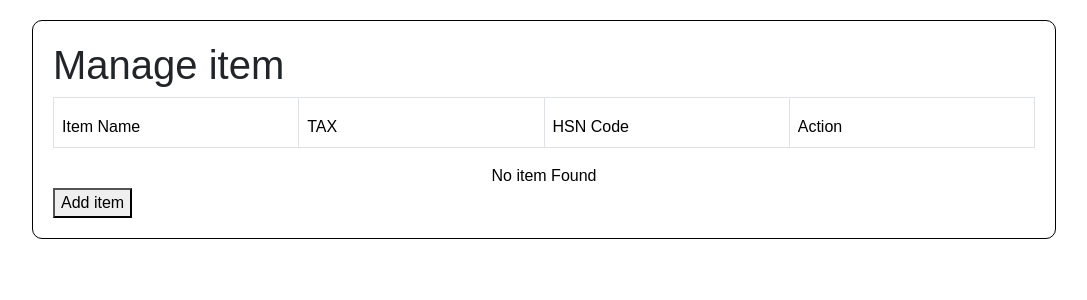
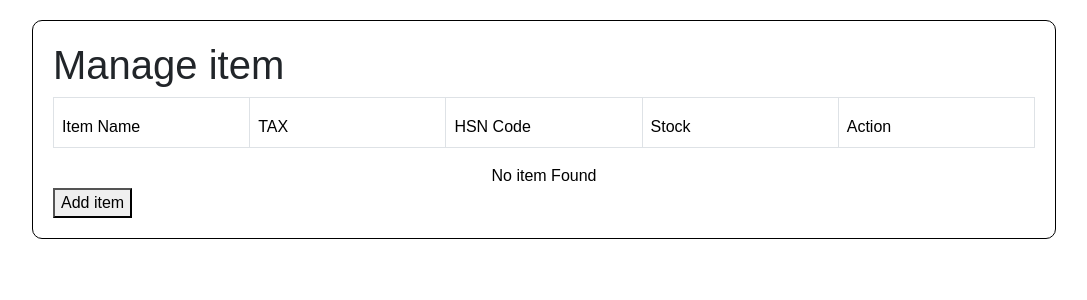
Before and after one commit to Sahil0215/vercceldemo, a Django app: page /manage_item/ in a window 1280 px wide. Shown: the part 48-348 px from the top of the page, without its empty margins (96-1183 px from the left). Run offline with Django 5.2, Linux system fonts and the light colour scheme; the visitor is signed in with stand-in values (Sample User, id 1); data that the repository does not hold is empty.

Commit message:
commit55

```diff
--- a/demo/bill/templates/manage_item.html
+++ b/demo/bill/templates/manage_item.html
@@ -110,6 +110,7 @@
                             <td>Item Name</td>
                             <td>TAX</td>
                             <td>HSN Code</td>
+                            <td>Stock</td>
                             <td>Action</td>
                         </tr>
                     </thead>
@@ -118,6 +119,7 @@
             <td>{{ item.name }}</td>
             <td>{{ item.tax }} %</td>
             <td>{{ item.hsn }}</td>
+            <td>{{ item.stock }}</td>
             <td>
                 <form action="{% url 'delete_item' item.id %}" method="POST">
                     {% csrf_token %}
```
